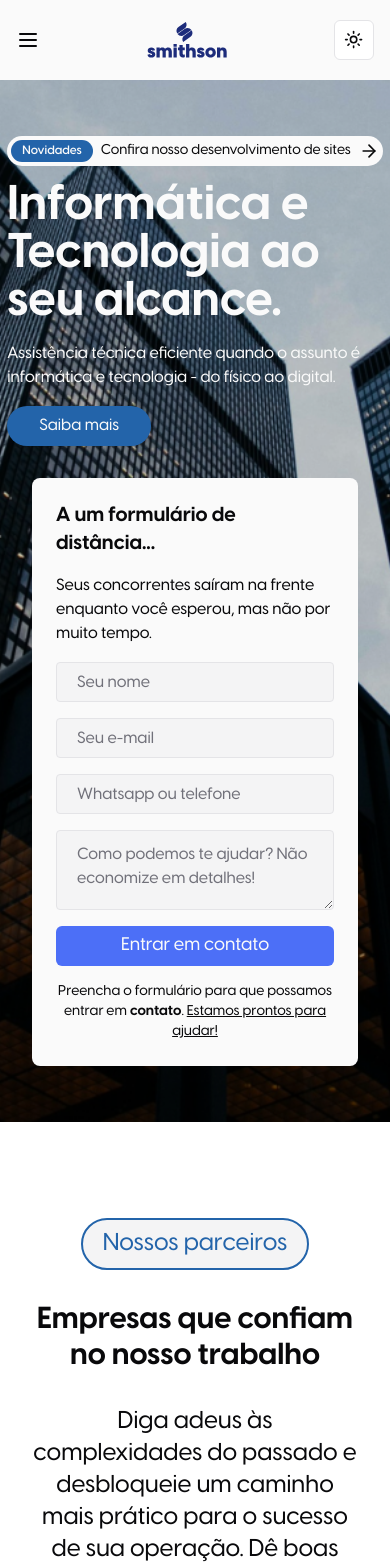
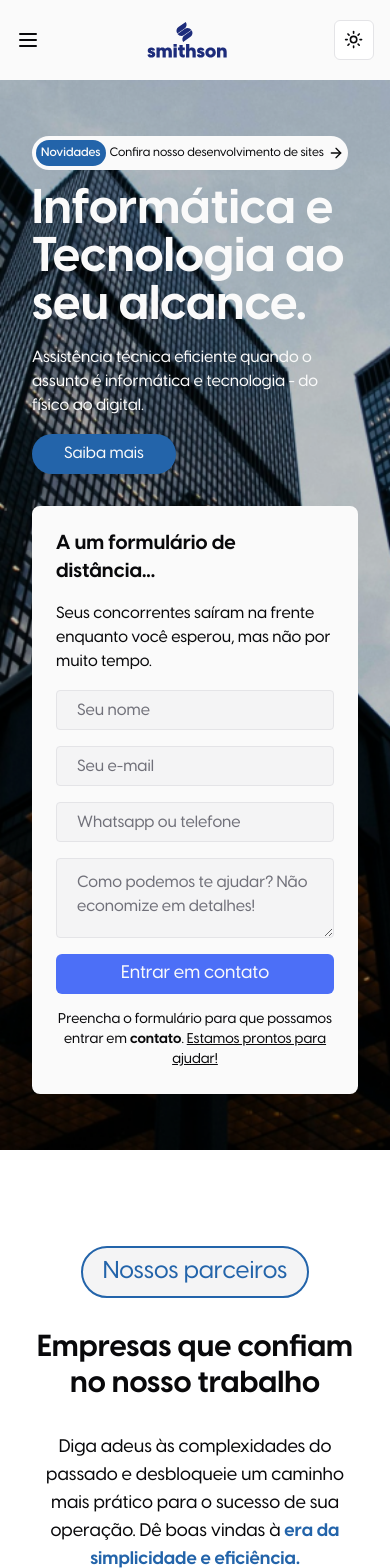
Before and after one commit to Smithson-do-Brasil/smithson-do-brasil, a React (Vite) app: page / in a window 390 px wide. Shown: the top 1568 px of the page. Built offline with nearby package versions, Linux system fonts and the light colour scheme; a web font is replaced by a local one.

Commit message:
style: updating responsivity in items

```diff
--- a/src/pages/Home/components/dna-item.tsx
+++ b/src/pages/Home/components/dna-item.tsx
@@ -11,7 +11,7 @@ export function DnaItem({ icon, title, description }: DnaItemProps) {
 
   return (
     <div className="flex h-72 flex-col items-center justify-between rounded-3xl bg-[#2364AA] p-7 text-zinc-50 lg:h-96">
-      <LucideIcon size={72} />
+      <LucideIcon className="h-16 w-16 lg:h-24 lg:w-24" />
       <div className="space-y-2">
         <h2 className="text-xl font-bold lg:text-3xl">{title}</h2>
         <p className="text-sm lg:text-base">{description}</p>
--- a/src/pages/Home/components/dna.tsx
+++ b/src/pages/Home/components/dna.tsx
@@ -14,7 +14,7 @@ export function Dna() {
           :-)
         </h2>
 
-        <p className="text-2xl font-medium">
+        <p className="text-lg font-medium lg:text-2xl">
           Diga adeus às complexidades do passado e desbloqueie um caminho mais
           prático para o sucesso de sua operação. Dê boas vindas à{' '}
           <strong className="text-[#2364AA]">
--- a/src/pages/Home/components/introduction.tsx
+++ b/src/pages/Home/components/introduction.tsx
@@ -8,23 +8,23 @@ export function Introduction() {
     <section className="bg-[url('/introduction.png')] bg-cover bg-center bg-no-repeat py-14 lg:py-28">
       <div className="container flex flex-col items-center gap-8 lg:flex-row">
         <div className="space-y-4">
-          <div className="flex w-max cursor-pointer items-center gap-2 rounded-full bg-zinc-50 p-1">
-            <Badge className="bg-[#2364AA] text-zinc-50 hover:bg-[#2364AA]">
+          <div className="flex w-max cursor-pointer items-center gap-1 rounded-full bg-zinc-50 p-1">
+            <Badge className="bg-[#2364AA] p-1 text-xs text-zinc-50 hover:bg-[#2364AA] lg:p-2">
               Novidades
             </Badge>
 
-            <p className="text-sm font-medium text-zinc-950">
+            <p className="text-xs font-medium text-zinc-950 lg:text-sm">
               Confira nosso desenvolvimento de sites
             </p>
 
-            <ArrowRightIcon color="#08090A" size={20} />
+            <ArrowRightIcon color="#08090A" className="h-4 w-4 lg:h-6 lg:w-6" />
           </div>
 
-          <h1 className="text-5xl font-bold text-zinc-50 xl:text-7xl">
+          <h1 className="text-5xl font-bold text-zinc-50 lg:text-7xl">
             Informática e Tecnologia ao seu alcance.
           </h1>
 
-          <p className="text-base font-medium text-zinc-50 xl:text-xl">
+          <p className="text-base font-medium text-zinc-50 lg:text-xl">
             Assistência técnica eficiente quando o assunto é informática e
             tecnologia - do físico ao digital.
           </p>
--- a/src/pages/Home/components/numbers-item.tsx
+++ b/src/pages/Home/components/numbers-item.tsx
@@ -7,7 +7,7 @@ export function NumbersItem({ number, title }: NumbersItemProps) {
   return (
     <div className="flex flex-col items-center">
       <p className="text-5xl font-bold lg:text-7xl">{number}+</p>
-      <p className="text-xl font-bold">{title}</p>
+      <p className="text-lg font-bold lg:text-xl">{title}</p>
     </div>
   )
 }
--- a/src/pages/Home/components/numbers.tsx
+++ b/src/pages/Home/components/numbers.tsx
@@ -14,7 +14,7 @@ export function Numbers() {
           Dados que contam a nossa história
         </h2>
 
-        <p className="text-2xl font-medium">
+        <p className="text-lg font-medium lg:text-2xl">
           Diga adeus às complexidades do passado e desbloqueie um caminho mais
           prático para o sucesso de sua operação. Dê boas vindas à{' '}
           <strong className="text-[#2364AA]">
@@ -23,7 +23,7 @@ export function Numbers() {
         </p>
       </div>
 
-      <div className="flex flex-col items-center gap-20 lg:flex-row">
+      <div className="flex flex-col items-center gap-10 lg:flex-row lg:gap-20">
         <NumbersItem number={30} title="Anos de Experiência" />
         <Separator className=" bg-muted-foreground lg:h-12 lg:w-[1px]" />
         <NumbersItem number={3000} title="Clientes" />
--- a/src/pages/Home/components/partners.tsx
+++ b/src/pages/Home/components/partners.tsx
@@ -106,7 +106,7 @@ export function Partners() {
           Empresas que confiam no nosso trabalho
         </h2>
 
-        <p className="text-2xl font-medium">
+        <p className="text-lg font-medium lg:text-2xl">
           Diga adeus às complexidades do passado e desbloqueie um caminho mais
           prático para o sucesso de sua operação. Dê boas vindas à{' '}
           <strong className="text-[#2364AA]">
--- a/src/pages/Home/index.tsx
+++ b/src/pages/Home/index.tsx
@@ -11,7 +11,7 @@ export function Home() {
     <>
       <Helmet title="Home" />
 
-      <div className="space-y-24">
+      <div className="space-y-24 pb-12">
         <Introduction />
         <Partners />
         <Numbers />
```
